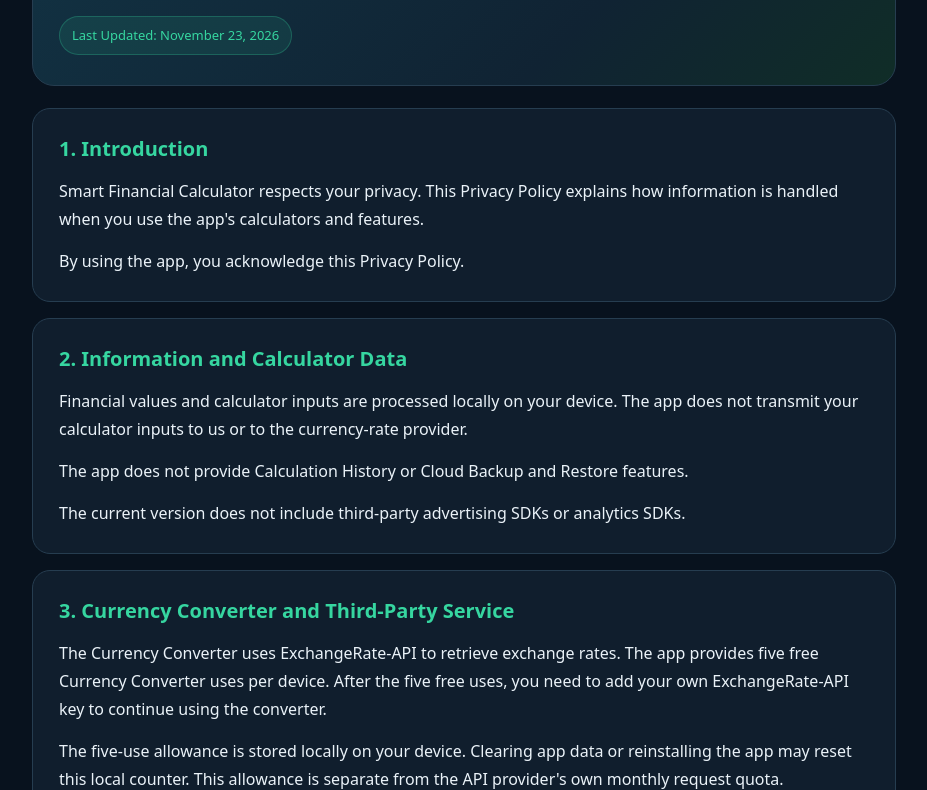
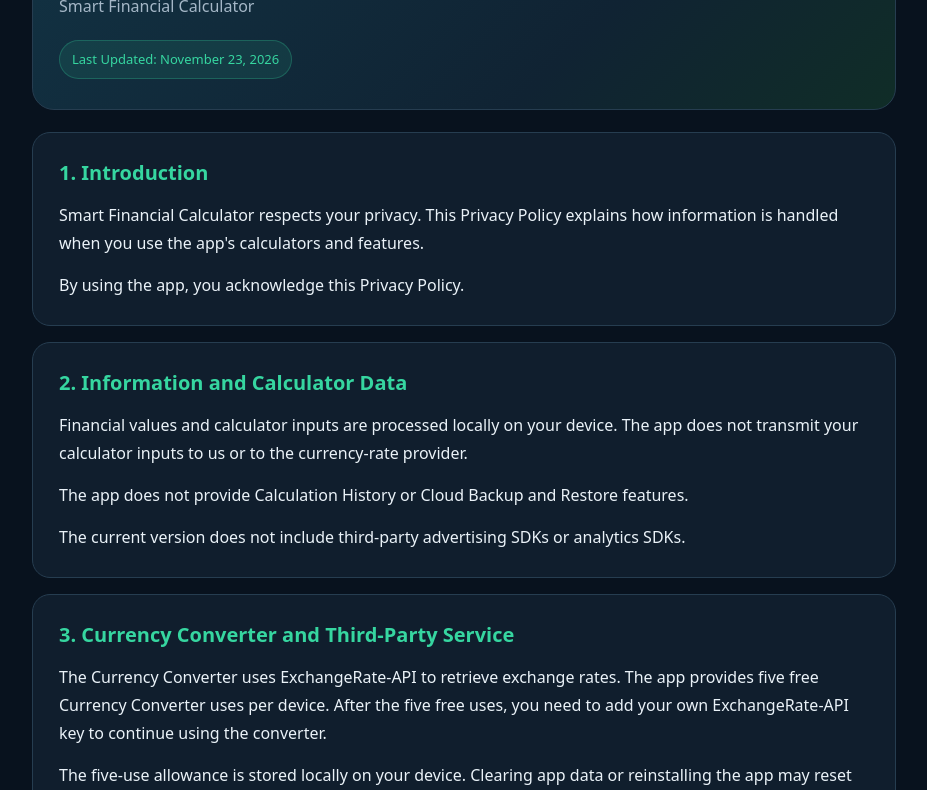
Before and after one commit to smartfinanceofficial/smart-finance-privacy-policy, a plain HTML site: page index.html in a window 1280 px wide. Shown: the part 151-941 px from the top of the page, without its empty margins (176-1103 px from the left). Drawn offline with Linux system fonts and the light colour scheme.

Commit message:
Amart Calculator

```diff
--- a/index.html
+++ b/index.html
@@ -179,7 +179,8 @@ a:hover {
 <header class="hero">
     <div class="brand">Smart Calculator</div>
     <h1>Privacy Policy</h1>
-
+    <p class="subtitle">
+        Smart Financial Calculator
     </p>
     <span class="updated">
         Last Updated: November 23, 2026
```
